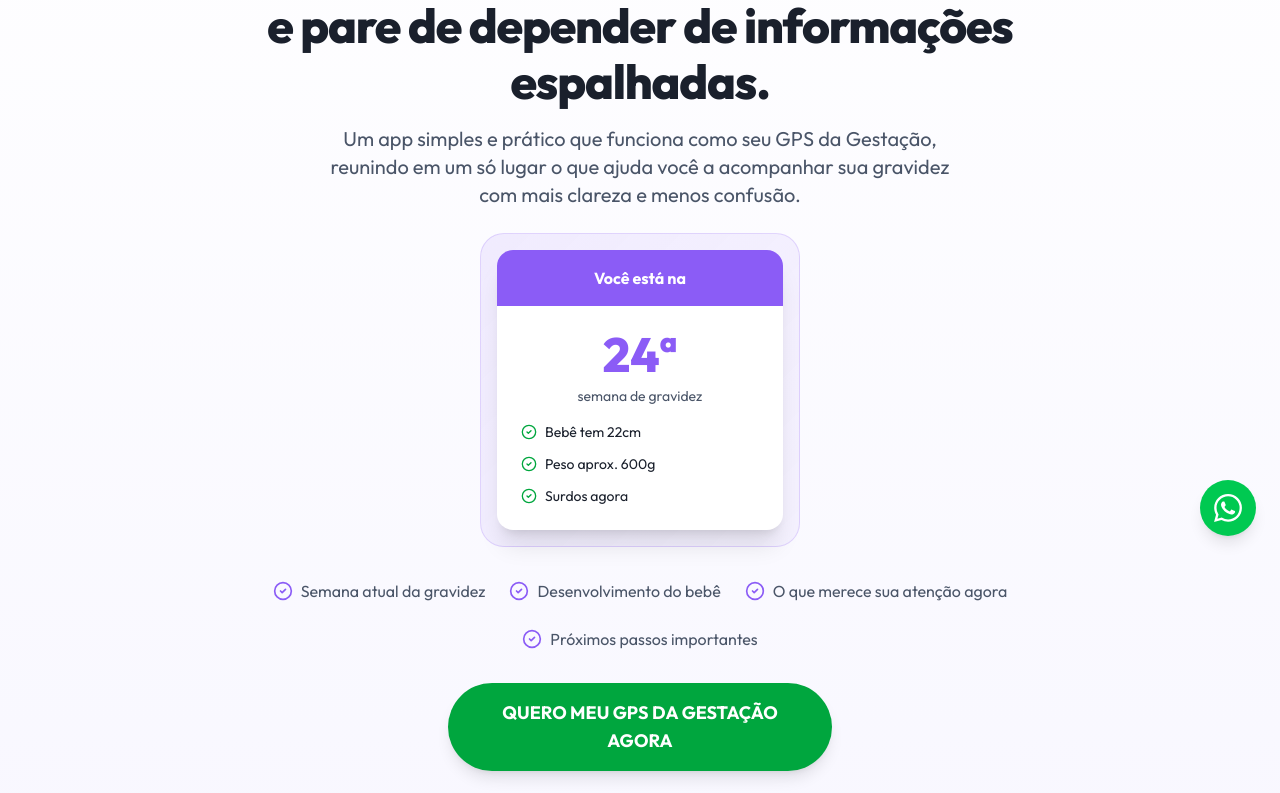
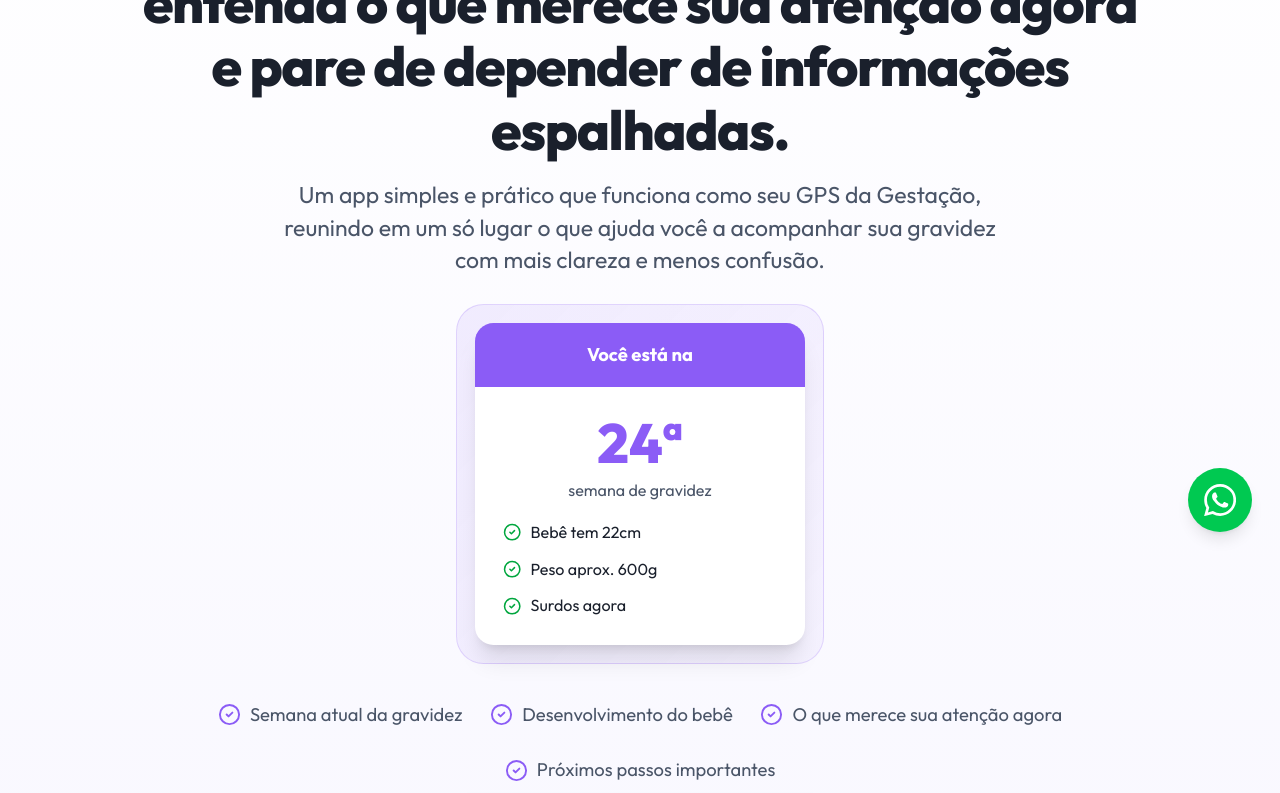
Before and after one commit to lowticketproject-jhon/LP-casa-organizada, a React (Vite) app: page / in a window 1280 px wide. Shown: the part 240-1033 px from the top of the page. Built offline with nearby package versions, Linux system fonts and the light colour scheme.

Commit message:
style: aumento de fonte, botões pulsantes e selo de garantia maior
- Fonte global aumentada em 15% via html font-size: 115%
- Animação btn-pulse adicionada em todos os botões CTA
- Sombra do pulse atualizada para verde (#00A63E)
- Selo de garantia aumentado em ~40% (128px → 176px)

```diff
--- a/src/App.tsx
+++ b/src/App.tsx
@@ -80,7 +80,7 @@ const Button = ({ children, className = "", onClick, variant = 'primary' }: Butt
     onClick={onClick}
     className={`
       px-8 py-4 rounded-full font-bold transition-all duration-300 transform
-      active:scale-95 text-base md:text-lg
+      active:scale-95 text-base md:text-lg btn-pulse
       ${variant === 'primary'
         ? "bg-[#00A63E] text-white hover:bg-[#009632] shadow-lg hover:shadow-xl"
         : "bg-[#8B5CF6] text-white hover:bg-[#7C3AED] shadow-lg hover:shadow-xl"}
@@ -559,7 +559,7 @@ export default function App() {
               <img
                 src="https://res.cloudinary.com/dynjqdxw8/image/upload/v1773801684/ChatGPT_Image_17_de_mar._de_2026__22_41_10-removebg-preview_cau976.webp"
                 alt="Selo de Garantia 7 dias"
-                className="w-32 h-32 object-contain"
+                className="w-44 h-44 object-contain"
               />
             </div>
 
--- a/src/index.css
+++ b/src/index.css
@@ -21,6 +21,10 @@
 }
 
 @layer base {
+  html {
+    font-size: 115%;
+  }
+
   body {
     @apply bg-[#FDFDFF] text-brand-text antialiased;
     font-feature-settings: "cv02", "cv03", "cv04", "cv11";
@@ -65,11 +69,11 @@
   @keyframes btn-pulse {
     0%, 100% {
       transform: scale(1);
-      box-shadow: 0 20px 50px -12px rgba(139, 92, 246, 0.4);
+      box-shadow: 0 12px 35px -8px rgba(0, 166, 62, 0.5);
     }
     50% {
       transform: scale(1.03);
-      box-shadow: 0 20px 50px -12px rgba(139, 92, 246, 0.6);
+      box-shadow: 0 18px 45px -8px rgba(0, 166, 62, 0.75);
     }
   }
 }
```
